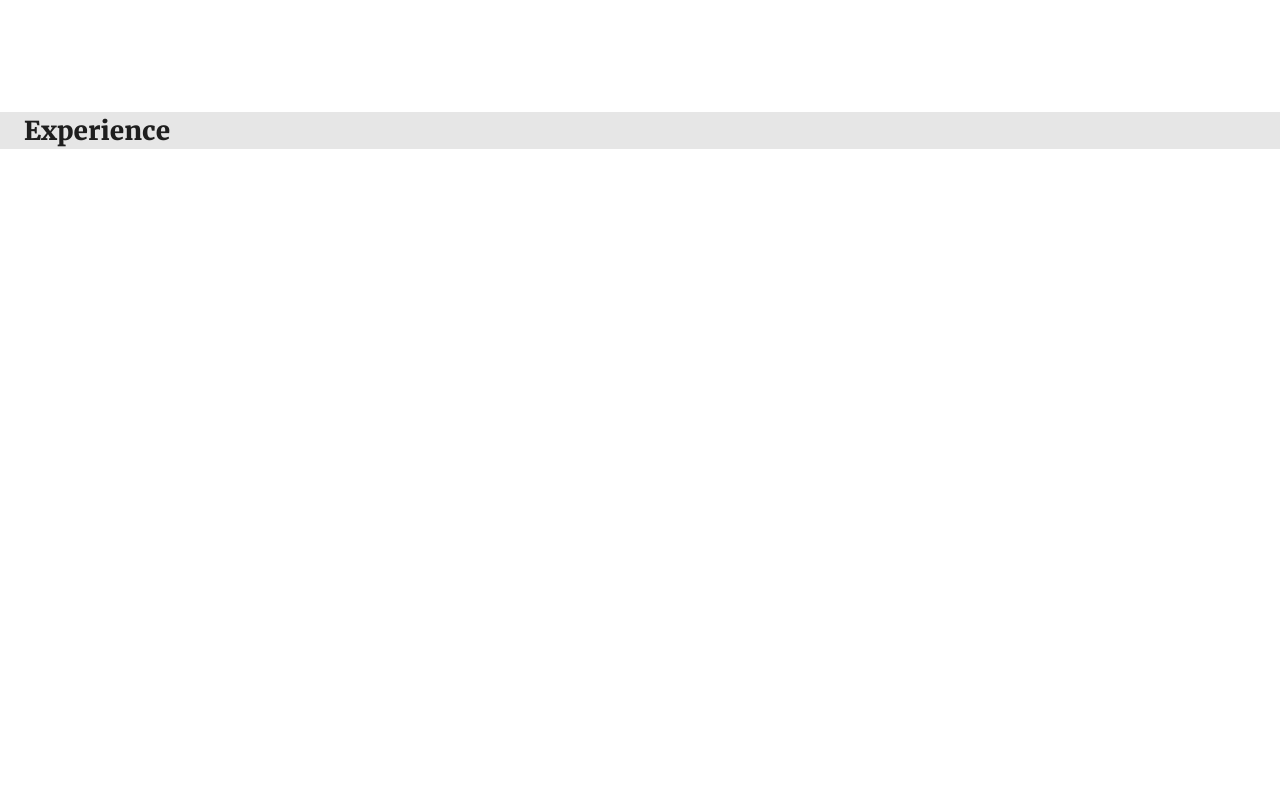
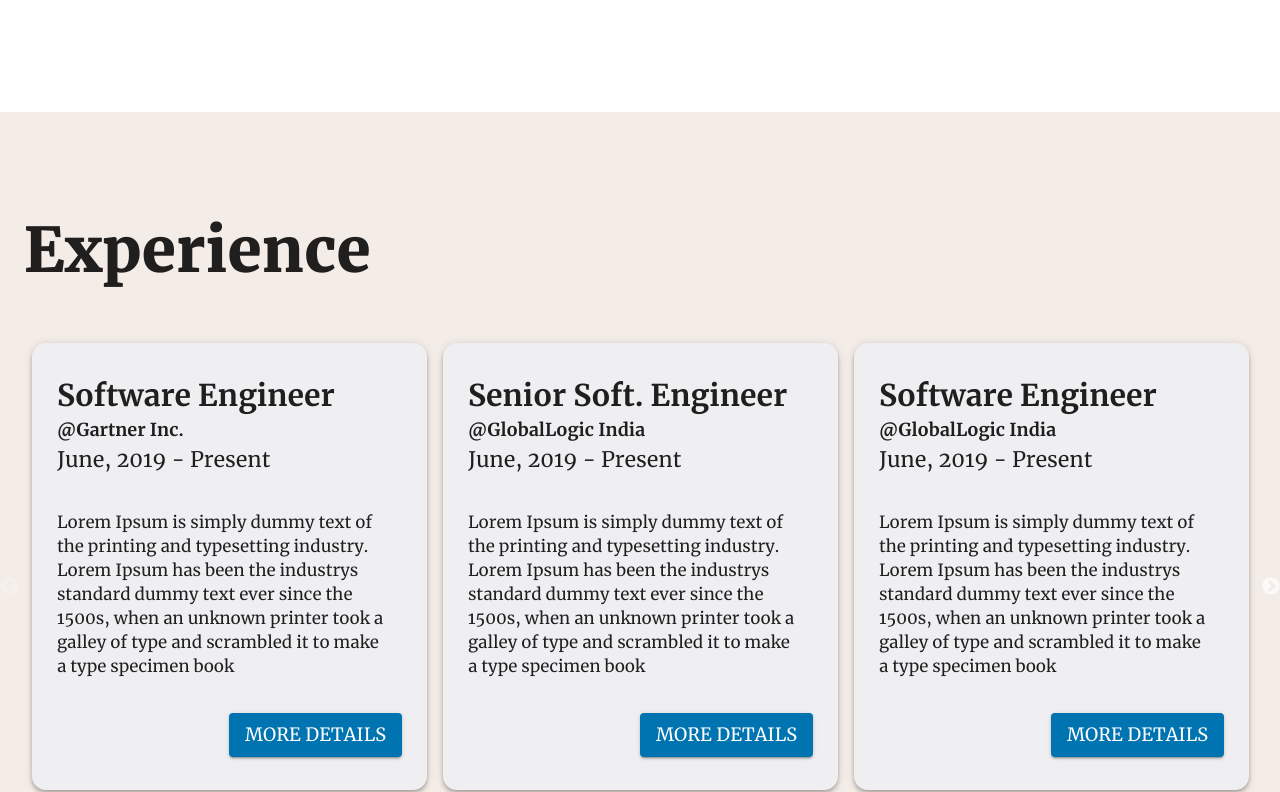
Before and after one commit to abhishekgangwar90/web-resume, a React (Create React App) app: page / in a window 1280 px wide. Shown: the part 618-1410 px from the top of the page. Before the commit the page ends 848 px from the top, so only its background shows below. Built offline with nearby package versions, Linux system fonts and the light colour scheme.

Commit message:
feat: added Experience module

```diff
--- a/package.json
+++ b/package.json
@@ -13,6 +13,7 @@
     "@types/react": "^16.9.49",
     "@types/react-dom": "^16.9.8",
     "@types/react-router-dom": "^5.1.5",
+    "@types/react-slick": "^0.23.4",
     "axios": "^0.20.0",
     "react": "^16.13.1",
     "react-dom": "^16.13.1",
@@ -20,8 +21,10 @@
     "react-router": "^5.2.0",
     "react-router-dom": "^5.2.0",
     "react-scripts": "3.4.3",
+    "react-slick": "^0.27.11",
     "redux": "^4.0.5",
     "redux-saga": "^1.1.3",
+    "slick-carousel": "^1.8.1",
     "typescript": "^3.7.5"
   },
   "scripts": {
--- a/src/App.tsx
+++ b/src/App.tsx
@@ -4,6 +4,10 @@ import defaultTheme from './themes/defaultTheme';
 import './App.css';
 import Layout from './molecules/Layout';
 import appRoutes from './config/RouteConfig';
+
+// carousel css
+import 'slick-carousel/slick/slick.css';
+import 'slick-carousel/slick/slick-theme.css';
 
 const App: React.FunctionComponent<any> = () => {
   return (
--- /dev/null
+++ b/src/atoms/Carousel/index.tsx
@@ -0,0 +1,73 @@
+import React from 'react';
+import Slider from 'react-slick';
+import NavigateNextIcon from '@material-ui/icons/NavigateNext';
+import { IconButton } from '@material-ui/core';
+
+type Props = {
+  children: React.ReactNode;
+  settings?: any;
+};
+
+const Carousel: React.FunctionComponent<Props> = ({
+  children,
+  settings,
+  ...otherProps
+}: Props) => {
+  return (
+    <Slider {...settings} {...otherProps}>
+      {children}
+    </Slider>
+  );
+};
+
+const Next = (props: any) => {
+  const { className, style, onClick } = props;
+  return (
+    <div className={className} style={style} onClick={onClick}>
+      <NavigateNextIcon />
+    </div>
+  );
+};
+
+Carousel.defaultProps = {
+  settings: {
+    dots: true,
+    infinite: false,
+    speed: 500,
+    slidesToShow: 3,
+    slidesToScroll: 1,
+    initialSlide: 0,
+    nextArrow: <Next />,
+    // fade: true,
+
+    responsive: [
+      {
+        breakpoint: 1024,
+        settings: {
+          slidesToShow: 3,
+          slidesToScroll: 3,
+          infinite: false,
+          dots: true,
+        },
+      },
+      {
+        breakpoint: 768,
+        settings: {
+          slidesToShow: 2,
+          slidesToScroll: 1,
+          swipeToSlide: true,
+        },
+      },
+      {
+        breakpoint: 480,
+        settings: {
+          slidesToShow: 1,
+          slidesToScroll: 1,
+          swipeToSlide: true,
+        },
+      },
+    ],
+  },
+};
+
+export default Carousel;
--- a/src/organisms/ProfileExperience/profile-experience-styles.tsx
+++ b/src/organisms/ProfileExperience/profile-experience-styles.tsx
@@ -1,10 +1,35 @@
 /* eslint-disable import/prefer-default-export */
 import React from 'react';
-import { styled } from '@material-ui/core';
+import { Container, Paper, styled, withStyles } from '@material-ui/core';
 
 export const ExperienceContainer = styled(({ children, ...other }) => (
   <div {...other}>{children}</div>
 ))({
   margin: '7% 0',
-  backgroundColor: '#e6e6e6',
+  padding: '8% 0',
+  backgroundColor: '#f4ece6',
 });
+
+export const ExperienceContent = withStyles(() => ({}))(Container);
+
+// export const ExperienceCardContainer = styled(({ children, ...other }) => (
+//   <div {...other}>{children}</div>
+// ))({
+//   padding: '6%',
+//   margin: '2%',
+//   backgroundColor: '#e6dace',
+// });
+
+/**
+ * #e6dace
+ * #E0D0C1
+ */
+
+export const ExperienceCardContainer = withStyles({
+  root: {
+    padding: '8% 6%',
+    margin: '2%',
+    backgroundColor: '#efeef1',
+    borderRadius: '14px',
+  },
+})((props) => <Paper elevation={4} {...props} />);
--- a/src/organisms/ProfileExperience/profile-experience.tsx
+++ b/src/organisms/ProfileExperience/profile-experience.tsx
@@ -1,11 +1,36 @@
-import { Container, Grid } from '@material-ui/core';
-import React, { useEffect } from 'react';
-import { ExperienceContainer } from './profile-experience-styles';
+import { Container, Grid, Paper, Typography } from '@material-ui/core';
+import React from 'react';
+import Carousel from '../../atoms/Carousel';
+import {
+  ExperienceContainer,
+  ExperienceContent,
+} from './profile-experience-styles';
+import ExperienceCard from './profile-experince-card';
 
-const ProfileExperience: React.FunctionComponent<any> = () => {
+type Props = {
+  experienceConfig: config;
+};
+
+type config = {
+  title: string;
+  experienceDetails: Array<any>;
+};
+
+const ProfileExperience: React.FunctionComponent<Props> = ({
+  experienceConfig,
+}: Props) => {
   return (
     <ExperienceContainer>
-      <Container>Experience</Container>
+      <ExperienceContent>
+        <Typography variant="h3">{experienceConfig.title}</Typography>
+        <div style={{ paddingTop: '4%' }}>
+          <Carousel>
+            {experienceConfig.experienceDetails.map((elm) => {
+              return <ExperienceCard key={elm.id} {...elm} />;
+            })}
+          </Carousel>
+        </div>
+      </ExperienceContent>
     </ExperienceContainer>
   );
 };
--- /dev/null
+++ b/src/organisms/ProfileExperience/profile-experince-card.tsx
@@ -0,0 +1,47 @@
+import { Button, Typography } from '@material-ui/core';
+import React from 'react';
+import { ExperienceCardContainer } from './profile-experience-styles';
+
+type Props = {
+  id: number;
+  title: string;
+  organization: string;
+  startDate: string;
+  endDate: string | null;
+  details: string;
+};
+
+const ExperienceCard: React.FunctionComponent<Props> = ({
+  id,
+  title,
+  organization,
+  startDate,
+  endDate,
+  details,
+}: Props) => {
+  return (
+    <ExperienceCardContainer>
+      <Typography variant="h5">{title}</Typography>
+      <Typography variant="subtitle2">{`@${organization}`} </Typography>
+      <Typography variant="body1">
+        {startDate} - {endDate || 'Present'}
+      </Typography>
+      <Typography style={{ padding: '10% 4% 0 0' }} variant="body2">
+        {details}
+      </Typography>
+      <div
+        style={{
+          paddingTop: '10%',
+          display: 'flex',
+          justifyContent: 'flex-end',
+        }}
+      >
+        <Button variant="contained" color="primary">
+          More Details
+        </Button>
+      </div>
+    </ExperienceCardContainer>
+  );
+};
+
+export default ExperienceCard;
--- a/src/pages/Profile/Profile.tsx
+++ b/src/pages/Profile/Profile.tsx
@@ -30,7 +30,7 @@ const Profile: React.FunctionComponent<Props> = ({
         <ProfileAbout aboutConfig={config.about} />
       </Suspense>
       <Suspense fallback={<div />}>
-        <ProfileExperience />
+        <ProfileExperience experienceConfig={config.experience} />
       </Suspense>
     </div>
   );
--- a/src/pages/Profile/profile-config.tsx
+++ b/src/pages/Profile/profile-config.tsx
@@ -67,8 +67,8 @@ export const ProfileConfig = {
       },
       {
         id: 2,
-        title: 'Software Engineer',
-        organization: 'Gartner Inc.',
+        title: 'Senior Soft. Engineer',
+        organization: 'GlobalLogic India',
         startDate: 'June, 2019',
         endDate: null,
         details:
@@ -77,7 +77,16 @@ export const ProfileConfig = {
       {
         id: 3,
         title: 'Software Engineer',
-        organization: 'Gartner Inc.',
+        organization: 'GlobalLogic India',
+        startDate: 'June, 2019',
+        endDate: null,
+        details:
+          'Lorem Ipsum is simply dummy text of the printing and typesetting industry. Lorem Ipsum has been the industrys standard dummy text ever since the 1500s, when an unknown printer took a galley of type and scrambled it to make a type specimen book',
+      },
+      {
+        id: 4,
+        title: 'Associate Soft. Engineer',
+        organization: 'GlobalLogic India',
         startDate: 'June, 2019',
         endDate: null,
         details:
```
Also changed, not shown: 1 other file (tests, documents, lock files or other folders).
